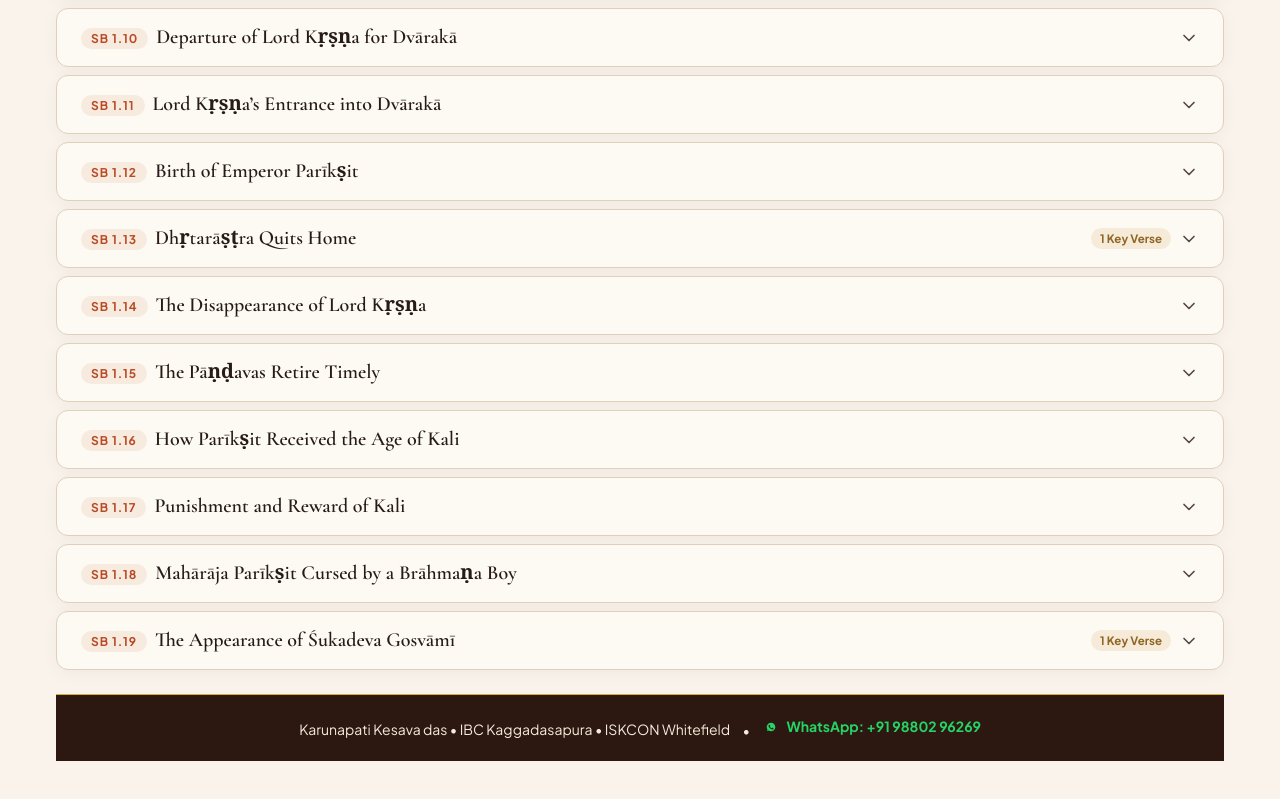
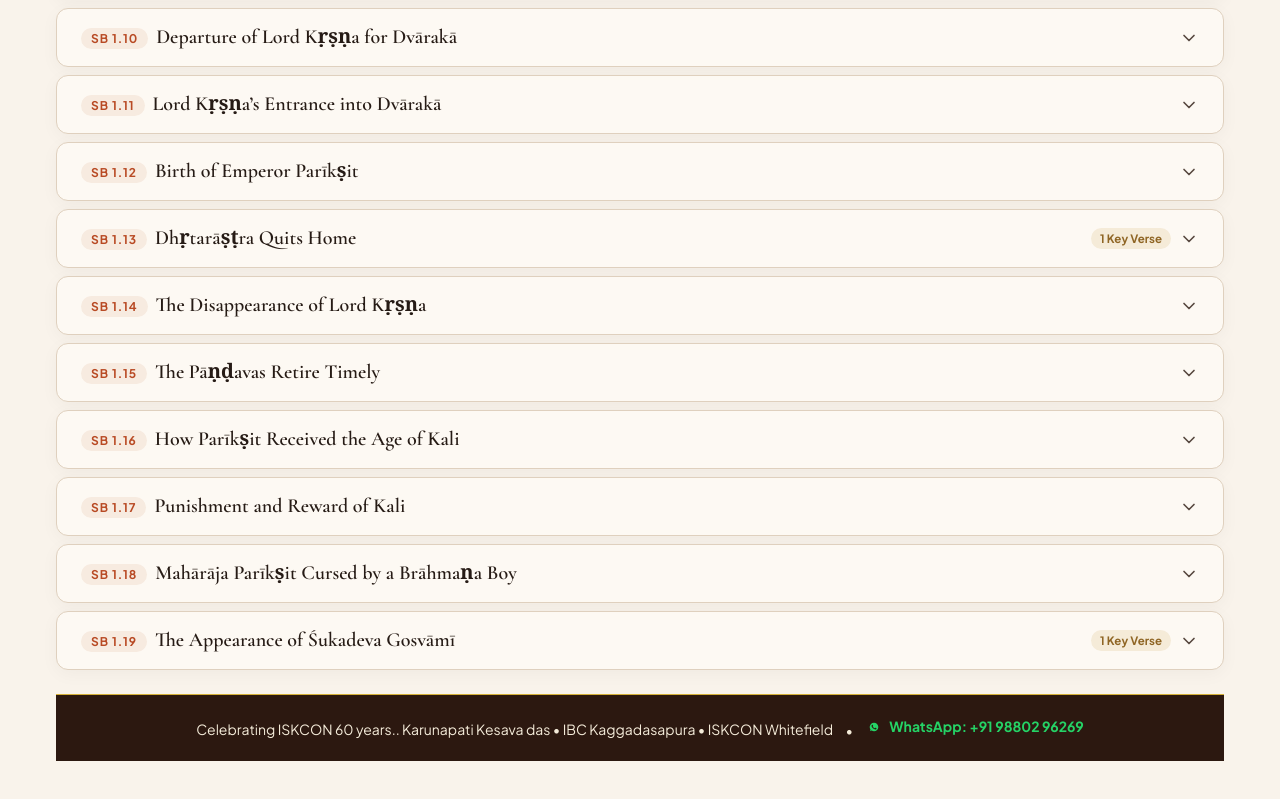
Before and after one commit to skarthitw/SB-Chap-Overview, a plain HTML site: page index.html in a window 1280 px wide. Shown: the part 2656-3455 px from the top of the page. Drawn offline with nearby package versions, Linux system fonts and the light colour scheme.

Commit message:
Update footer text to celebrate ISKCON's 60 years

```diff
--- a/index.html
+++ b/index.html
@@ -987,7 +987,7 @@
     <section id="chapters-container" class="chapters-list" aria-label="Chapter Study Cards"></section>
 
 <footer style="text-align: center; padding: 20px; font-size: 14px; background: #2c1810; color: #f4ebd9; border-top: 1px solid #d4af37;">
-  <span>Karunapati Kesava das • IBC Kaggadasapura • ISKCON Whitefield</span>
+  <span>Celebrating ISKCON 60 years.. Karunapati Kesava das • IBC Kaggadasapura • ISKCON Whitefield</span>
   <span style="margin: 0 10px;">•</span>
   <a href="https://wa.me/919880296269" target="_blank" rel="noopener noreferrer" style="color: #25D366; text-decoration: none; font-weight: bold; display: inline-flex; align-items: center; gap: 6px;">
     <svg width="18" height="18" viewBox="0 0 24 24" fill="currentColor">
```
